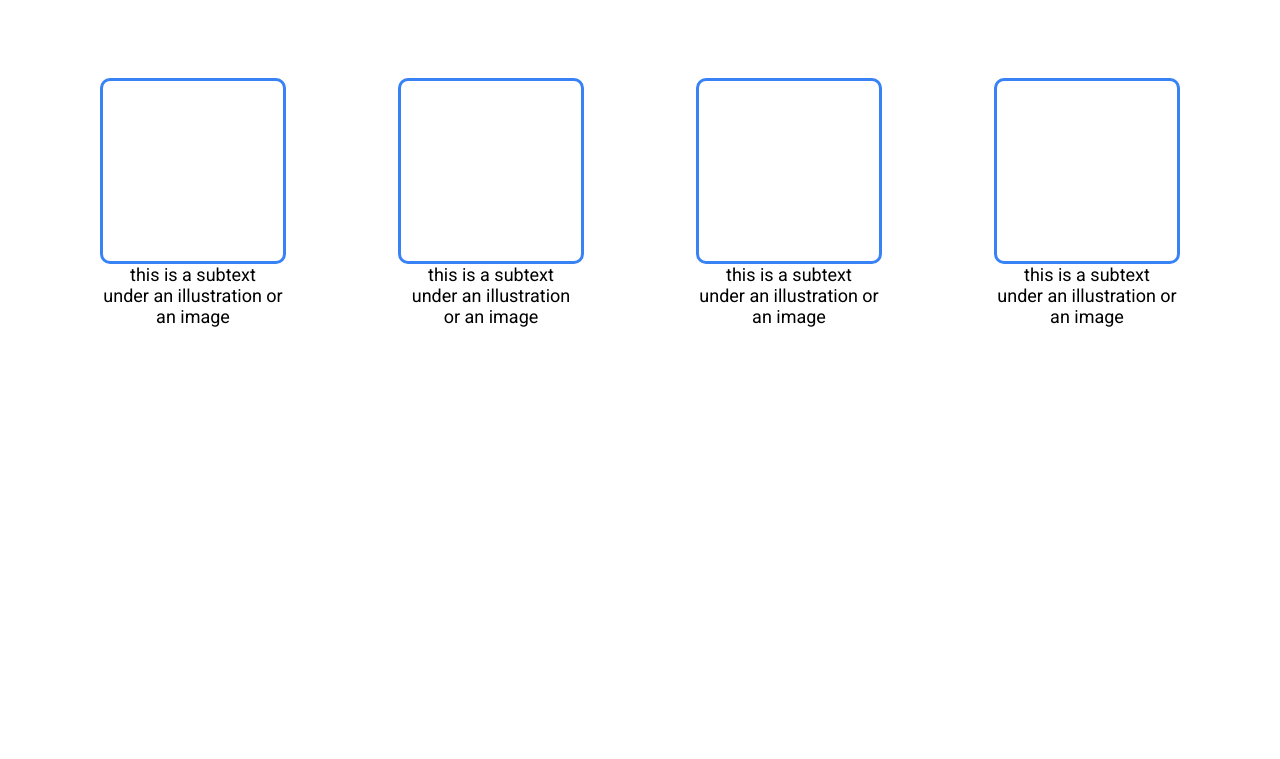
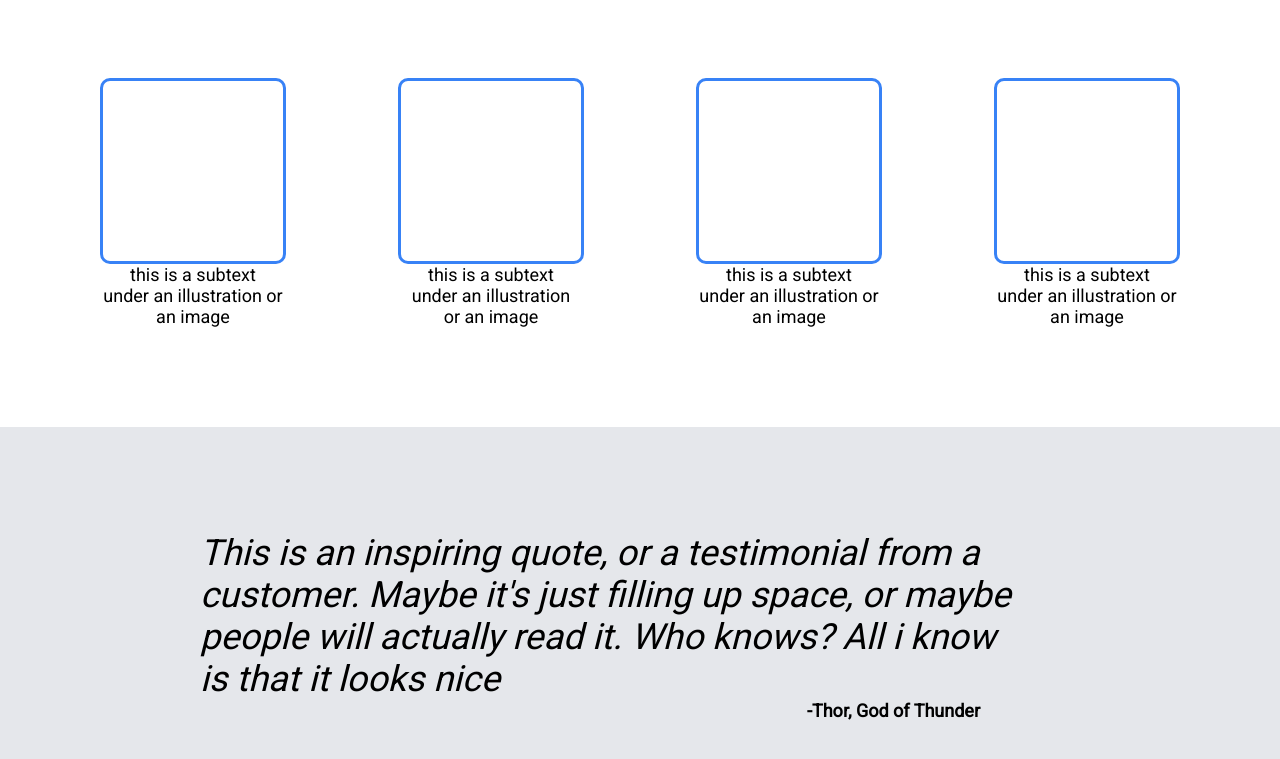
Before and after one commit to codyjohnsontx/Landing-Page, a plain HTML site: page index.html in a window 1280 px wide. Shown: the part 528-1287 px from the top of the page. Before the commit the page ends 955 px from the top, so only its background shows below. Drawn offline with Linux system fonts and the light colour scheme.

Commit message:
Create, modify and finish the third section

```diff
--- a/index.html
+++ b/index.html
@@ -58,7 +58,12 @@
                 </div>
             </div>
         </div>
-
+    <div class="third-section">
+        <h3>This is an inspiring quote, or a testimonial from a <br>customer. Maybe it's just filling up space, or maybe <br> people will actually read it. Who knows? All i know<br> is that it looks nice</h3>
+        <div id="three-p">
+        <p class="three">-Thor, God of Thunder</p>
+        </div>
+        </div>
 
 
 
--- a/styles.css
+++ b/styles.css
@@ -122,3 +122,33 @@ h2 {
   text-align: center;
   font-size: 18px;
 }
+
+h3 {
+  font-size: 36px;
+  font-style: italic;
+  font-weight: lighter;
+  font: #1f2937;
+  display: flex;
+  align-items: flex-start;
+  margin-left: 200px;
+}
+
+.third-section {
+  background-color: #e5e7eb;
+  height: 400px;
+  display: flex;
+  justify-content: center;
+  flex-direction: column;
+}
+
+.three {
+  font-size: 18px;
+  font-weight: bolder;
+  text-align: end;
+}
+
+#three-p {
+  display: flex;
+  justify-content: flex-end;
+  margin-right: 300px;
+}
```
